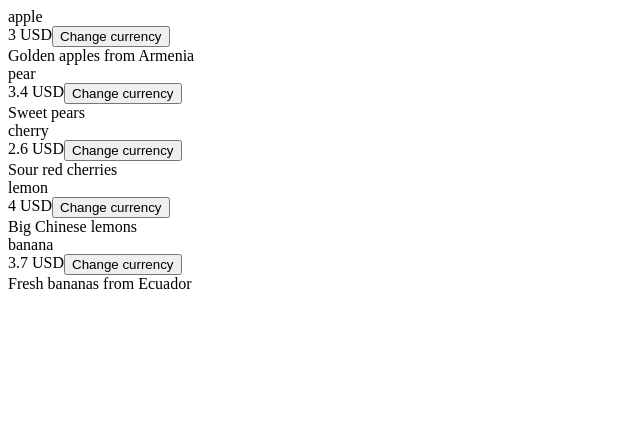
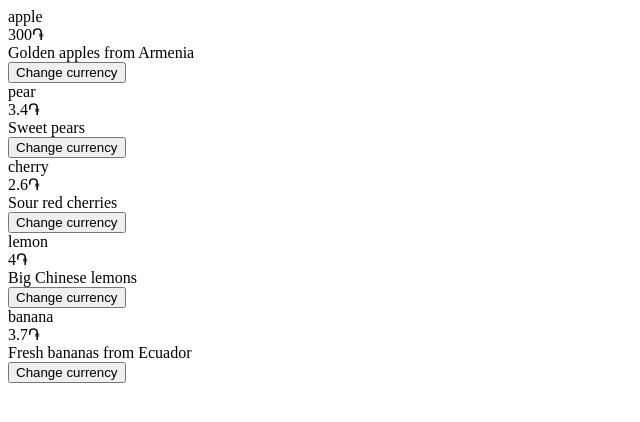
Before and after one commit to Mane-my/vue-demo, a Vue app: page / in a window 1280 px wide. Shown: the top 422 px of the page, without its empty margins (0-640 px from the left). Built offline with nearby package versions, Linux system fonts and the light colour scheme.

Commit message:
currency change function - correct version

```diff
--- a/src/App.vue
+++ b/src/App.vue
@@ -10,36 +10,42 @@ export default {
       fruits: [
         {
           name: 'apple',
-          price: '3',
+          price: '300֏',
           description: 'Golden apples from Armenia'
         },
         {
           name: 'pear',
-          price: '3.4',
+          price: '3.4֏',
           description: 'Sweet pears'
         },
         {
           name: 'cherry',
-          price: '2.6',
+          price: '2.6֏',
           description: 'Sour red cherries'
         },
         {
           name: 'lemon',
-          price: '4',
+          price: '4֏',
           description: 'Big Chinese lemons'
         },
         {
           name: 'banana',
-          price: '3.7',
+          price: '3.7֏',
           description: 'Fresh bananas from Ecuador'
         }
       ],
-      price: ''
+      rate: 400
     }
   },
   methods: {
-    onSubmit(price) {
-      this.price = price
+    onCurrencyChange(index) {
+      let fruit = this.fruits[index]
+      let currentCurrency = fruit.price[fruit.price.length - 1]
+      if (currentCurrency === '$') {
+        fruit.price = parseFloat(fruit.price) * this.rate + '֏'
+      } else {
+        fruit.price = parseFloat(fruit.price) / this.rate + '$'
+      }
     }
   }
 }
@@ -47,6 +53,11 @@ export default {
 
 <template>
   <div>
-    <Product v-for="fruit in fruits" :fruit="fruit" :key="fruit.name" @submit-name="onSubmit" />
+    <Product
+      v-for="(fruit, index) in fruits"
+      :fruit="fruit"
+      :key="fruit.name"
+      @currencyChange="onCurrencyChange(index)"
+    />
   </div>
 </template>
--- a/src/components/products/Price.vue
+++ b/src/components/products/Price.vue
@@ -5,37 +5,13 @@ export default {
       type: String,
       required: true
     }
-  },
-  data() {
-    return {
-      priceValue: this.value,
-      rate: 400,
-      currency: 'USD'
-    }
-  },
-  methods: {
-    changeCurrency() {},
-    onSubmit() {
-      console.log(this.priceValue)
-      this.$emit('submitName', this.priceValue)
-      if (this.currency === 'USD') {
-        this.currency = 'AMD'
-        this.priceValue = this.value * this.rate
-
-        console.log(this.priceValue, this.value)
-      } else {
-        this.currency = 'USD'
-        this.priceValue = this.value / this.rate
-      }
-    }
   }
 }
 </script>
 
 <template>
   <div class="priceDiv">
-    <div @myFunc="clicked">{{ value }} {{ currency }}</div>
-    <button @click="onSubmit">Change currency</button>
+    <div>{{ value }}</div>
   </div>
 </template>
 
--- a/src/components/products/Product.vue
+++ b/src/components/products/Product.vue
@@ -14,6 +14,11 @@ export default {
       type: Object,
       required: true
     }
+  },
+  methods: {
+    onButtonClick() {
+      this.$emit('currencyChange')
+    }
   }
 }
 </script>
@@ -23,5 +28,6 @@ export default {
     <Name :value="fruit.name" />
     <Price :value="fruit.price" />
     <Description :value="fruit.description" />
+    <button @click="onButtonClick">Change currency</button>
   </div>
 </template>
```
